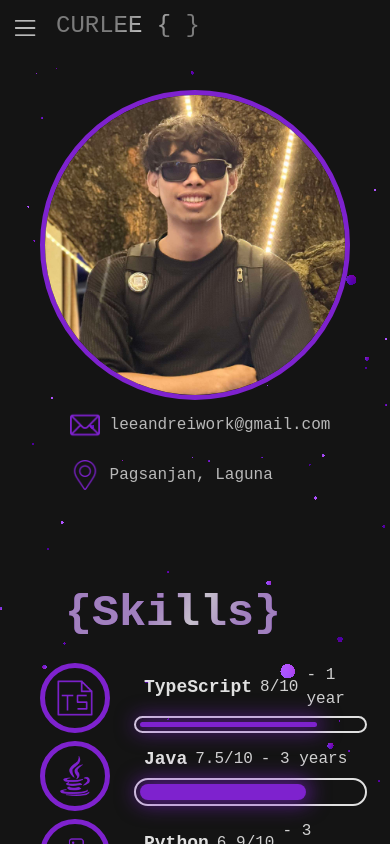
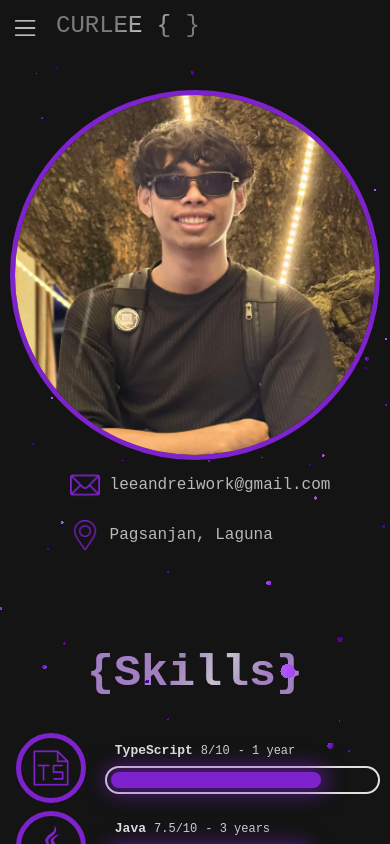
Before and after one commit to curLeeBrace/MyPortFolio, a React (Vite) app: page /about-me in a window 390 px wide. Shown: the top 844 px of the page. Built offline with nearby package versions, Linux system fonts and the light colour scheme.

Commit message:
updated responsiveness

```diff
--- a/src/components/Synergy/Synergy.tsx
+++ b/src/components/Synergy/Synergy.tsx
@@ -23,9 +23,9 @@ const Synergy = ({img_src, title, rate, years_ofExp}:SynergyProps) => {
 
 
     return(
-        <div className= {`w-full h-full min-w-[100px] flex gap-6`}>
+        <div className= {`w-full h-full xs:min-w-[100px] md:min-w-[350px] flex gap-3`}>
 
-            <div className="flex-[8%] shrink-0 flex justify-center ">
+            <div className="flex-[8%] shrink-0 flex justify-center max-w-[90px]">
                 <CircularLogo
                     src= {img_src}
                     size="100%"
@@ -34,14 +34,14 @@ const Synergy = ({img_src, title, rate, years_ofExp}:SynergyProps) => {
                 />
             </div>
 
-            <div className="flex-3/5 min-w-[200px] h-full relative flex flex-col justify-center">
+            <div className="flex-3/5 min-w-[250px] h-full relative flex flex-col justify-center">
 
                 {/* Title and Rate*/}
                 <div className="text-start mb-[5px] ml-[10px] ">
                     <span className="flex items-center gap-2">
-                        <span className="text-lg font-semibold ">{title}</span>
-                        <span className="text-white/80">{rate}/10</span>
-                        <span className="w-full pr-[15px] text-white/80">{`- ${years_ofExp}`}</span>
+                        <span className="xs:text-[13px] md:text-lg font-semibold  ">{title}</span>
+                        <span className="xs:max-sm:text-[12px] text-white/80 ">{rate}/10</span>
+                        <span className="w-full xs:max-sm:text-[12px] text-nowrap text-white/80 ">{`- ${years_ofExp}`}</span>
                     </span>
 
                 </div>
--- a/src/routes/About/Certificates.tsx
+++ b/src/routes/About/Certificates.tsx
@@ -26,7 +26,7 @@ const Certificates = () => {
     const [certUrl, setCertUrl] = useState<string>("");
 
     return (
-        <div className="flex flex-col  mb-[150px] mt-96 ">
+        <div className="flex flex-col mb-[150px] mt-96 ">
 
         {
             show && <Modal setShow={setShow}>
@@ -45,7 +45,7 @@ const Certificates = () => {
                 {
                     certificate_url.map((url, index) => (
 
-                        <motion.div key={index} className="w-[40%] xs:min-w-[320px] lg:min-w-[500px] h-auto mt-[50px] cursor-pointer"
+                        <motion.div key={index} className=" xs:w-[90%] sm:w-[40%] xs:min-w-[320px] lg:min-w-[500px] h-auto mt-[50px] cursor-pointer"
                             initial = {{
                                 opacity : 0
                             }}
--- a/src/routes/About/Experience.tsx
+++ b/src/routes/About/Experience.tsx
@@ -12,7 +12,7 @@ const orgs_info = [{
 
 const Experience = () =>{
     return(
-        <div className="flex flex-col mt-96 px-[50px]">
+        <div className="flex flex-col mt-96 xs:p-[20px] sm:px-[50px]">
             <div className="self-center">
                 <Header header_name="{Experience}"/>
             </div>
--- a/src/routes/About/Skills.tsx
+++ b/src/routes/About/Skills.tsx
@@ -109,11 +109,11 @@ const Skills = () => {
 
 
             {/* Profile and Skills */}
-            <div className="flex flex-wrap mt-[90px] px-[40px] gap-20">
+            <div className="flex flex-wrap mt-[90px] xs:px-[10px] sm:px-[40px] gap-20">
 
                 {/* My Picture */}
-                <div className="lg:flex-[20%] xs:flex-[100%] xs:max-lg:items-center lg:min-w-[250px] flex flex-col">
-                    <div className="xs:max-lg:max-w-[500px]">
+                <div className="lg:flex-[20%] xs:flex-[100%] xs:max-lg:items-center lg:min-w-[350px] lg:items-center flex flex-col ">
+                    <div className="lg:max-w-[600px] flex justify-center items-center">
                         <CircularLogo
                             src="/assets/me/me_shade.jpeg"
                             size="100%"
@@ -160,7 +160,7 @@ const Skills = () => {
                 <div className="flex-[65%] flex flex-col ">
 
 
-                    <div className="ml-[25px]">
+                    <div className="text-center mb-[10px] ">
                        <Header header_name="{Skills}"/>
                     </div>
 
--- a/src/routes/Home.tsx
+++ b/src/routes/Home.tsx
@@ -79,7 +79,7 @@ const Home = () => {
                     </div>
 
                     <div className="flex gap-5 justify-center mt-[20px] pb-[20px]">
-                        <div className="flex-1 xs:max-w-[60px] lg:max-w-[60px]">
+                        <div className="flex-1 xs:max-w-[60px] lg:max-w-[50px]">
                             <CircularLogo
                                 src="/assets/github.svg"
                                 border_size=".1em"
@@ -89,7 +89,7 @@ const Home = () => {
                             />
                         </div>
 
-                        <div className="flex-1 xs:max-w-[60px] lg:max-w-[60px] ">
+                        <div className="flex-1 xs:max-w-[60px] lg:max-w-[50px] ">
                             <CircularLogo
                                 src="/assets/instagram.svg"
                                 border_size=".1em"
@@ -99,7 +99,7 @@ const Home = () => {
                             />
                         </div>
 
-                          <div className="flex-1 xs:max-w-[60px] lg:max-w-[60px]">
+                          <div className="flex-1 xs:max-w-[60px] lg:max-w-[50px]">
                             <CircularLogo
                                 src="/assets/fb.svg"
                                 border_size=".1em"
```
